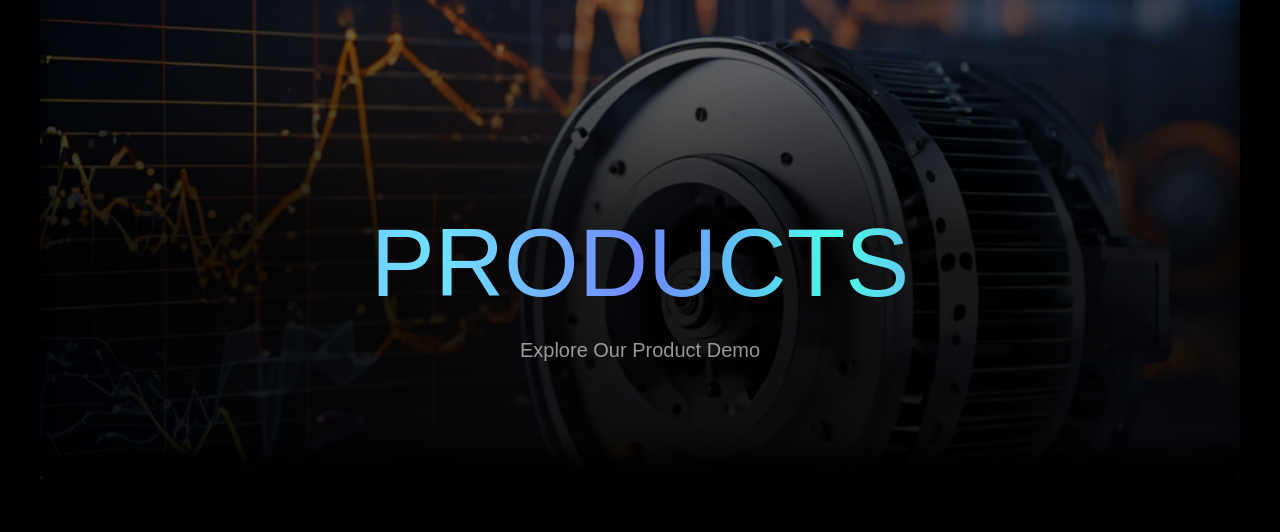
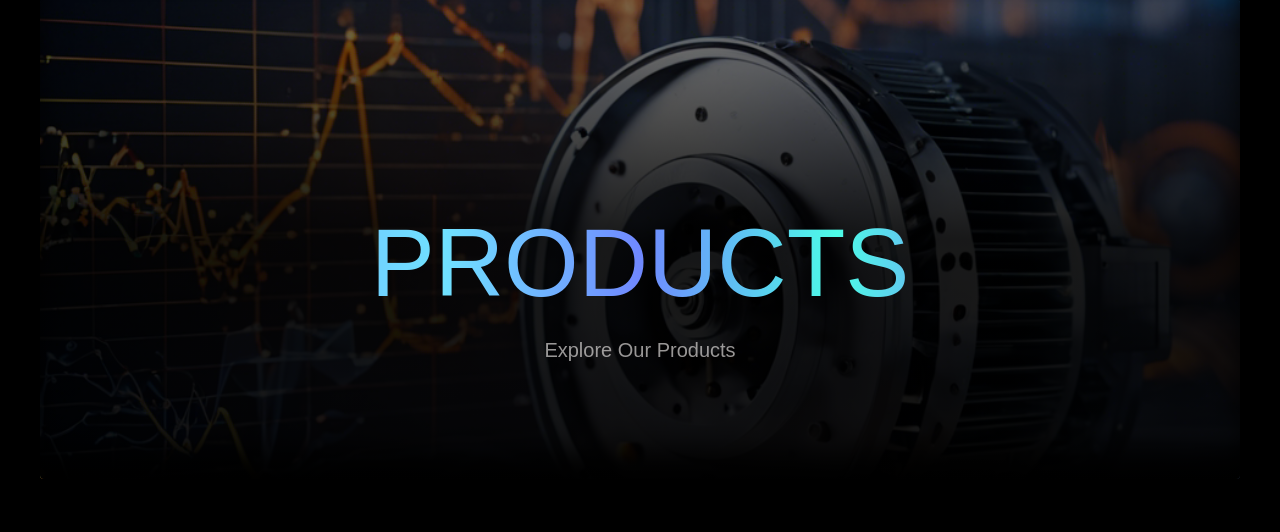
Before and after one commit to tdkhoa1212/AIWARE_landing_page, a FastAPI app: page /Products in a window 1280 px wide. Shown: the part 126-658 px from the top of the page. Run offline with FastAPI, Linux system fonts and the light colour scheme; some libraries are stand-ins or nearby versions.

Commit message:
29/04/2024

```diff
--- a/templates/Products.html
+++ b/templates/Products.html
@@ -191,7 +191,7 @@
             </div>
             <div class="row text-center">
             <div class="col">
-                <p style="color: var(--secondary-color);">Explore Our Product Demo</p>
+                <p style="color: var(--secondary-color);">Explore Our Products</p>
             </div>
             </div>
         </div>
```
